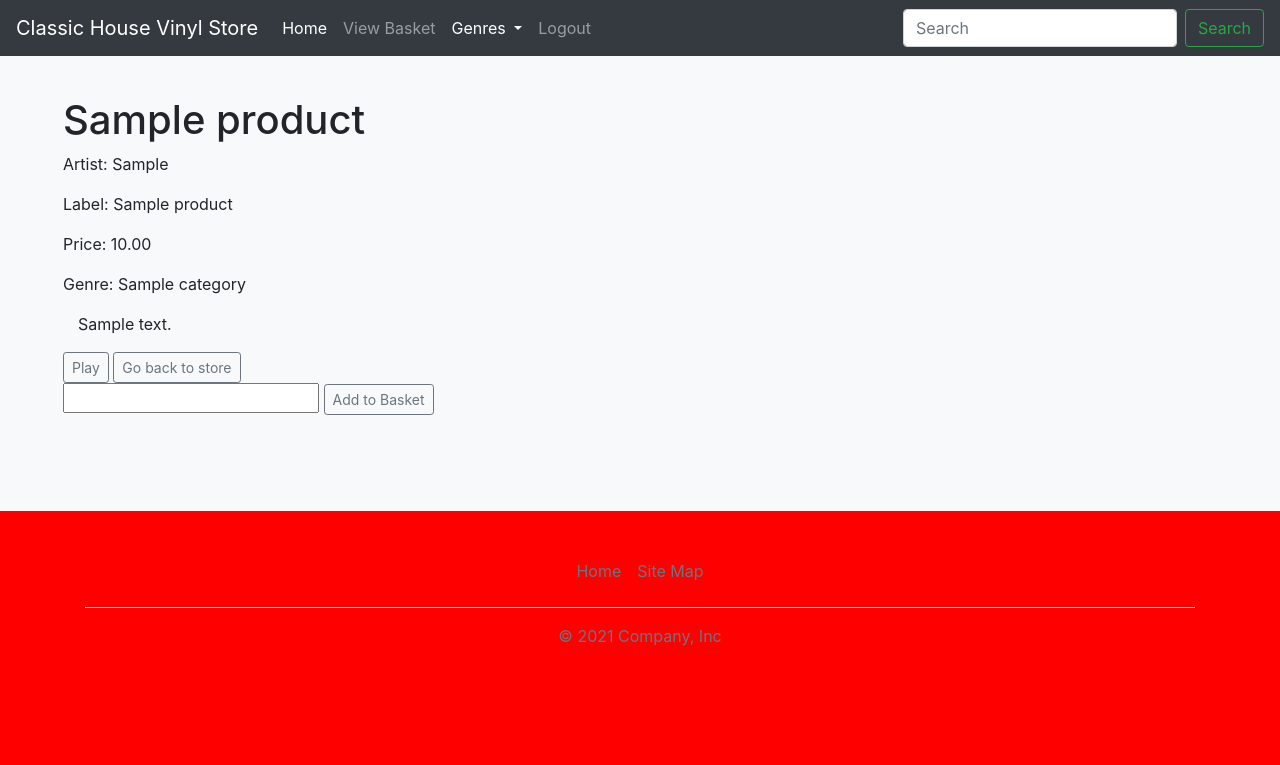
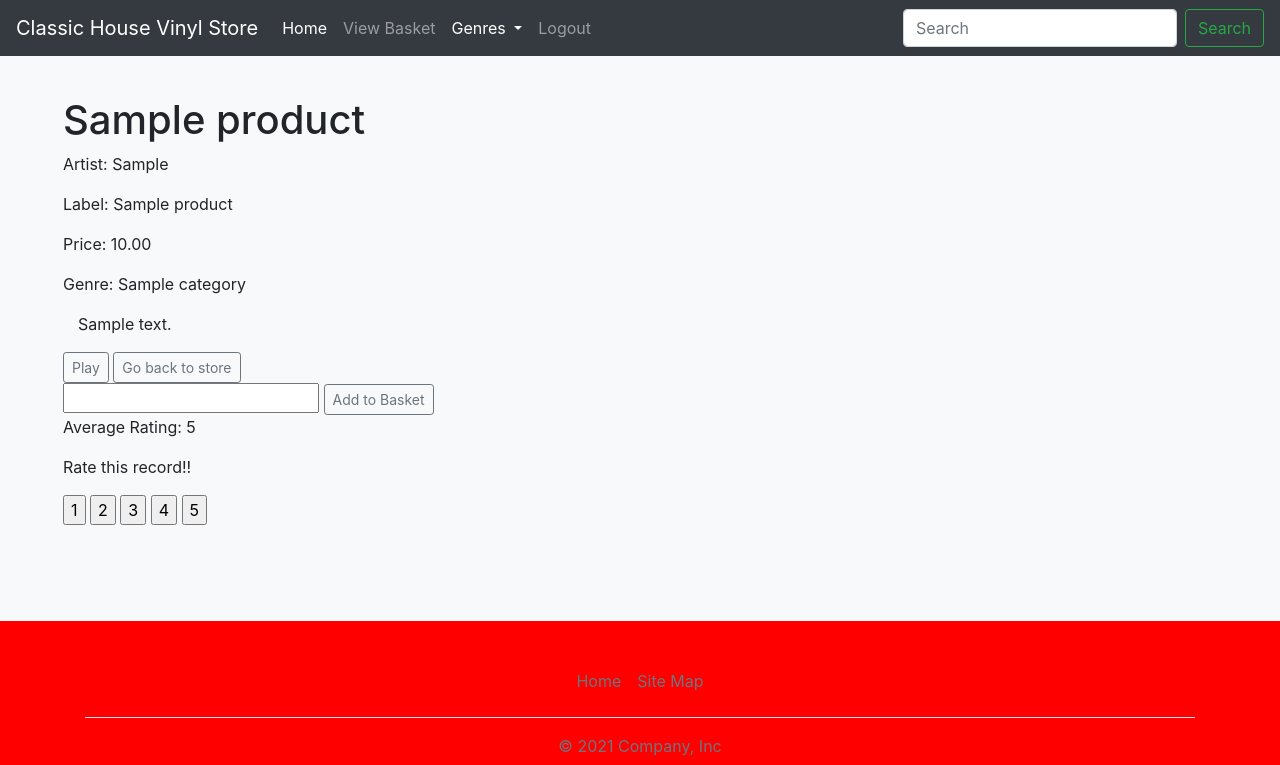
Before and after one commit to Code-Institute-Submissions/edwardgurney-ClassicHouseStore_OctResub, a Django app: page /product_detail/1 in a window 1280 px wide. Shown: the top 765 px of the page. Run offline with Django 3.2, Linux system fonts and the light colour scheme; a user stored in the database is signed in; tables that the repository leaves empty hold one stand-in row (values such as "Sample post"); some libraries are stand-ins or nearby versions.

Commit message:
add rate product functionality

```diff
--- a/p5_ecommerce_store/admin.py
+++ b/p5_ecommerce_store/admin.py
@@ -1,5 +1,6 @@
 from django.contrib import admin
-from .models import Product, Category, Bag, BagItem, ShippingAddress
+from .models import (Product, Category, Bag, BagItem, ShippingAddress,
+                    Rating)
 from django_summernote.admin import SummernoteModelAdmin
 
 @admin.register(Product)
@@ -18,3 +19,4 @@ admin.site.register(Category)
 admin.site.register(Bag)
 admin.site.register(BagItem)
 admin.site.register(ShippingAddress)
+admin.site.register(Rating)
--- a/p5_ecommerce_store/models.py
+++ b/p5_ecommerce_store/models.py
@@ -101,7 +101,7 @@ class ShippingAddress(models.Model):
 class Rating(models.Model):
     user = models.ForeignKey(User, on_delete=models.CASCADE)
     product = models.ForeignKey('Product', on_delete=models.CASCADE)
-    rating_number = models.IntegerField()
+    rating_number = models.IntegerField(default=0)
 
     def __str__(self):
         return f'{self.product} rated {self.rating_number}'
--- a/p5_ecommerce_store/templates/p5_ecommerce_store/product_detail.html
+++ b/p5_ecommerce_store/templates/p5_ecommerce_store/product_detail.html
@@ -38,7 +38,16 @@
       </form>
       {% if request.user.is_authenticated %}
       <div>
-        <form></form>
+        <p>Average Rating: 5</p>
+        <p>Rate this record!!</p>
+        <form method="post" action="{% url 'rate_record' product.id %}">{% csrf_token %}
+          <input type="submit" name="rate" value="1">
+          <input type="submit" name="rate" value="2">
+          <input type="submit" name="rate" value="3">
+          <input type="submit" name="rate" value="4">
+          <input type="submit" name="rate" value="5">
+
+        </form>
       </div>
       {% endif %}
     </div>
--- a/p5_ecommerce_store/urls.py
+++ b/p5_ecommerce_store/urls.py
@@ -1,7 +1,8 @@
 from django.urls import path
 from .views import (StoreFrontView, ProductDetailView, BasketView,
                     CategoryView, CheckoutView, payment_view,
-                    create_payment_intent, checkout_complete)
+                    create_payment_intent, checkout_complete,
+                    rate_record)
 
 
 urlpatterns = [
@@ -13,4 +14,5 @@ urlpatterns = [
     path('payment/<int:pk>', payment_view, name='payment'),
     path('create-payment-intent/<int:pk>', create_payment_intent, name='create_payment_intent'),
     path('checkout-complete/<int:pk>', checkout_complete, name='checkout_complete'),
+    path('rate-record/<int:pk>', rate_record, name='rate_record'),
 ]
--- a/p5_ecommerce_store/views.py
+++ b/p5_ecommerce_store/views.py
@@ -1,6 +1,7 @@
 from django.shortcuts import render, get_object_or_404
 from django.views import generic, View
-from .models import Product, Bag, BagItem, Category, ShippingAddress
+from .models import (Product, Bag, BagItem, Category, ShippingAddress,
+					Rating)
 from django.contrib.auth.forms import UserCreationForm
 from django.http import HttpResponseRedirect
 from .forms import AddressForm, SignupForm
@@ -189,3 +190,13 @@ def create_payment_intent(pk):
 def checkout_complete(request, pk):
 	context = {}
 	return render(request, "p5_ecommerce_store/thankyou.html", context)
+
+@login_required
+def rate_record(request, pk):
+	rated_product = get_object_or_404(Product, id=pk)
+	new_rating, created = Rating.objects.get_or_create(user=request.user, product=rated_product)
+	user_rating = request.POST.get('rate')
+	print(user_rating)
+	new_rating.rating_number = user_rating
+	new_rating.save()
+	return HttpResponseRedirect(f'/product_detail/{pk}')
```
Also changed, not shown: p5_ecommerce_store/migrations/0009_alter_rating_rating_number.py (added).
